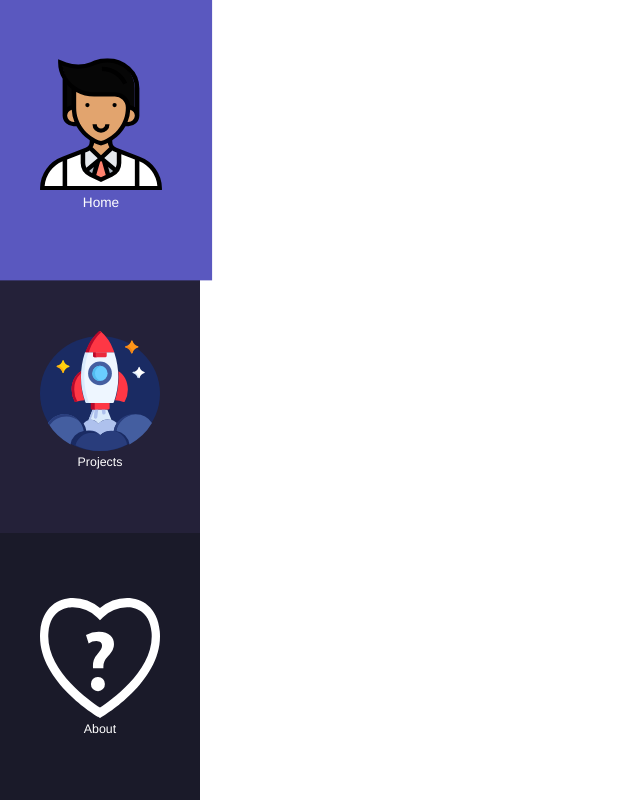
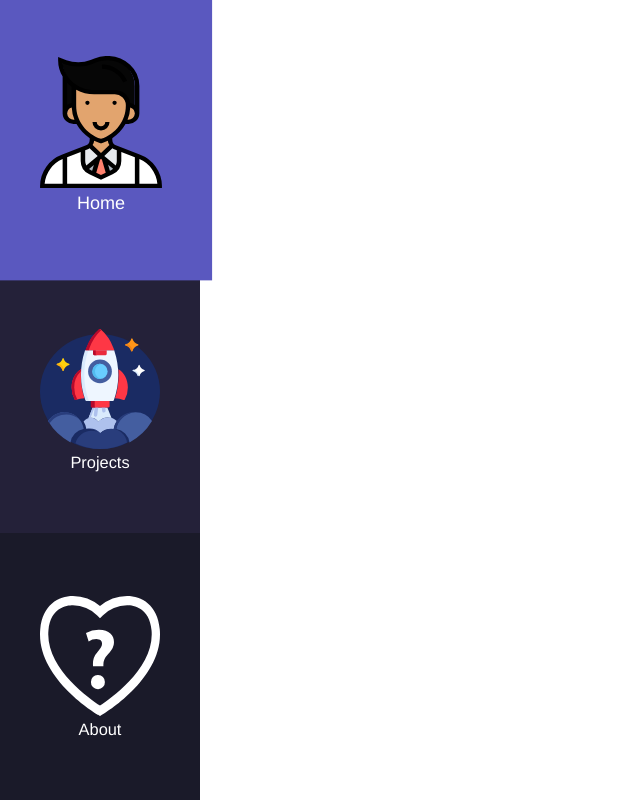
Before and after one commit to Jgmenezes/my-portfolio, a Gatsby site: page / in a window 1280 px wide. Shown: the whole page, without its empty margins (0-640 px from the left). Built offline with nearby package versions, Linux system fonts and the light colour scheme; Gatsby itself is replaced by a stand-in of ours.

Commit message:
(change): change navigation item text font size

```diff
--- a/src/styles/theme.js
+++ b/src/styles/theme.js
@@ -1,7 +1,7 @@
 const theme = {
     NavigationItem_Text: `
         color: #ffffff;
-        font-size: calc(0.6rem + 0.5vw);
+        font-size: calc(1rem + 0.5vw);
         font-family: "Helvetica Neue", sans-serif;
     `
 }
```
